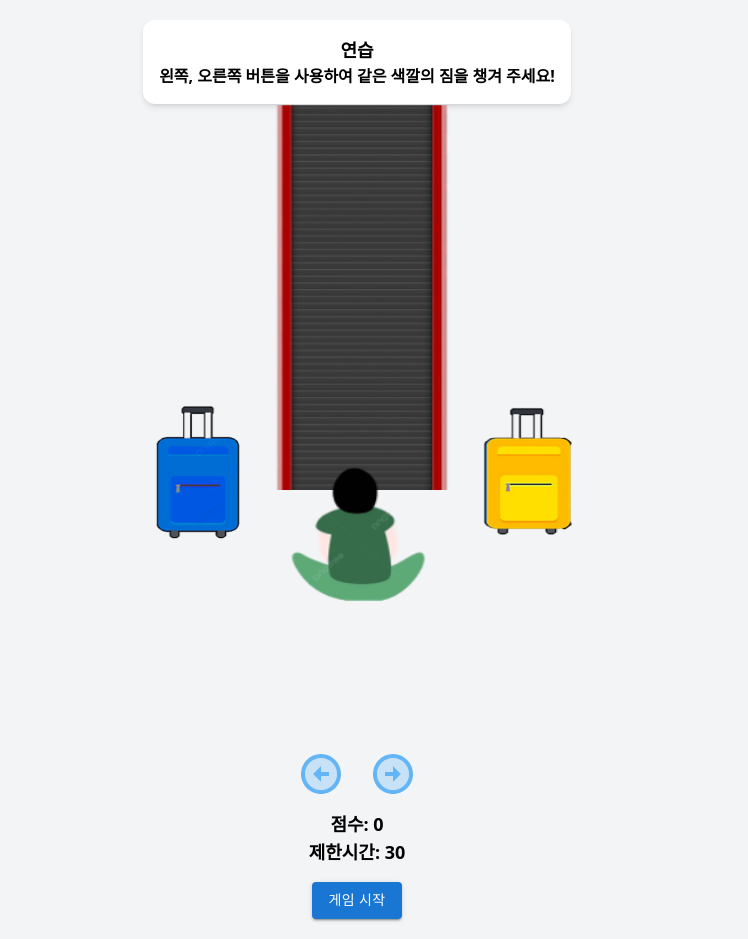
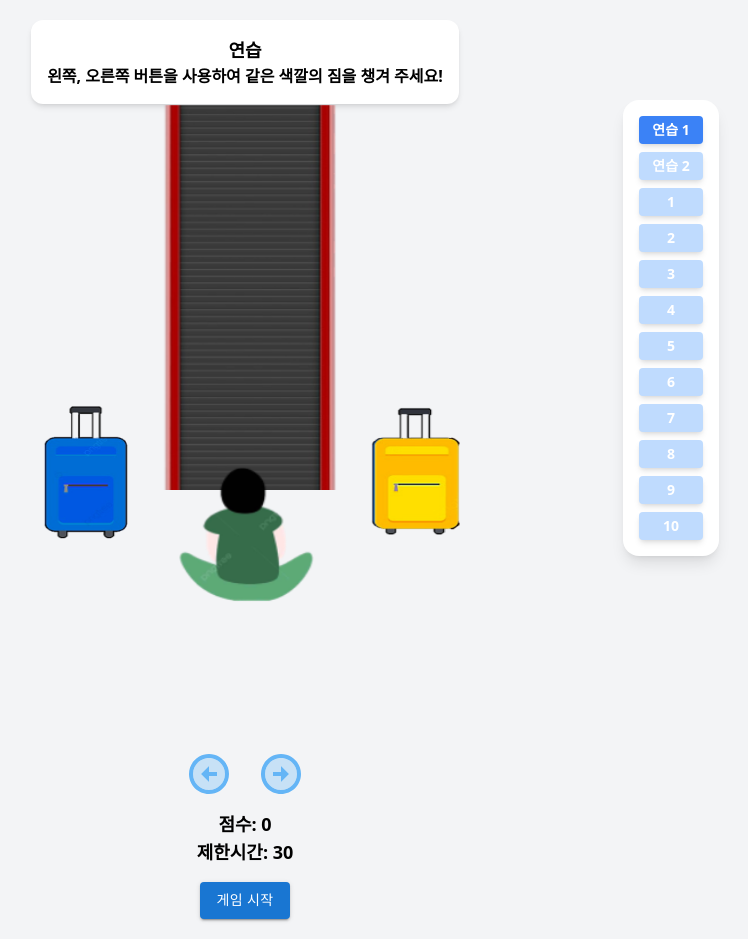
Before and after one commit to obvoso/react_hospital_subject, a Next.js app: page /baggage/0 in a window 1280 px wide. Shown: the whole page, without its empty margins (283-1031 px from the left). Built offline with nearby package versions, Linux system fonts and the light colour scheme.

Commit message:
feat: 레벨 선택 navBar

```diff
--- a/src/pages/baggage/[level].tsx
+++ b/src/pages/baggage/[level].tsx
@@ -9,6 +9,7 @@ import {
   CurrentItemIndex,
 } from "@/atoms/baggage/game";
 import CustomButton from "@/utils/CustomButton";
+import LevelNav from "@/utils/LevelNav";
 
 export default function GamePage() {
   const [gameState, setGameState] = useRecoilState(BaggageGameState);
@@ -80,12 +81,12 @@ export default function GamePage() {
   }
 
   return (
-    <div className="flex flex-col min-w-[500px] mx-auto px-4 py-5">
+    <div className="flex flex-col-reverse sm:flex-row justify-between min-w-[500px] mx-auto px-4 py-5">
+      <div className="flex flex-col items-center sm:items-start">
         <BaggageCanvas level={level} key={level} />
-      <div className="flex flex-col items-center text-center mt-4">
+        <div className="flex flex-col items-center text-center mx-auto mt-4">
           <div className="text-lg font-semibold">점수: {gameState.score}</div>
           <div className="text-lg font-semibold">제한시간: {timeLeft}</div>
-      </div>
           <div className="flex justify-center space-x-4 mt-4">
             <CustomButton
               text="게임 시작"
@@ -109,5 +110,10 @@ export default function GamePage() {
               )}
           </div>
         </div>
+      </div>
+      <div className="flex items-center justify-center h-fit md:ml-32 sm:ml-20 sm:mt-20 mb-10">
+        <LevelNav game="baggage" />
+      </div>
+    </div>
   );
 }
--- a/src/pages/index.tsx
+++ b/src/pages/index.tsx
@@ -14,11 +14,11 @@ export default function Home() {
             캐리어 회전
           </button>
         </Link>
-        <Link href="/whack-a-mole/0">
+        {/*<Link href="/whack-a-mole/0">
           <button className="bg-white hover:bg-gray-100 text-gray-800 font-semibold py-2 px-4 border border-gray-400 rounded shadow mx-3">
             두더지 잡기
           </button>
-        </Link>
+        </Link>*/}
       </section>
     </main>
   );
--- /dev/null
+++ b/src/utils/LevelNav.tsx
@@ -0,0 +1,39 @@
+import Link from "next/link";
+import { useRouter } from "next/router";
+import React, { useEffect, useState } from "react";
+
+interface LevelNavProps {
+  game: string;
+}
+
+function LevelButton(game: string, level: number, isClicked: boolean) {
+  const buttonColor = isClicked ? "bg-blue-500" : "bg-blue-200";
+  const text = level === 0 ? "연습 1" : level === 1 ? "연습 2" : level - 1;
+  return (
+    <Link href={`/${game}/${level}`}>
+      <button
+        className={` ${buttonColor} hover:bg-blue-400 text-white text-sm font-semibold py-1 px-2 sm:my-1 mx-1 rounded sm:w-16 shadow-md`}
+      >
+        {text}
+      </button>
+    </Link>
+  );
+}
+
+export default function LevelNav({ game }: LevelNavProps) {
+  const router = useRouter();
+  const level = Number(router.query.level);
+  const [currentLevel, setCurrentLevel] = useState(level);
+
+  useEffect(() => {
+    if (router.isReady) setCurrentLevel(level);
+  }, [router.isReady, level]);
+
+  return (
+    <div className="flex sm:flex-col flex-row bg-white shadow-lg rounded-2xl p-3 w-fit h-fit">
+      {[...Array(12).keys()].map((level) =>
+        LevelButton(game, level, level === currentLevel)
+      )}
+    </div>
+  );
+}
--- a/tsconfig.json
+++ b/tsconfig.json
@@ -15,7 +15,8 @@
     "incremental": true,
     "paths": {
       "@/*": ["./src/*"]
-    }
+    },
+    "downlevelIteration": true
   },
   "include": ["next-env.d.ts", "**/*.ts", "**/*.tsx"],
   "exclude": ["node_modules"]
```
Lines whose indentation alone changed are shown as unchanged.
